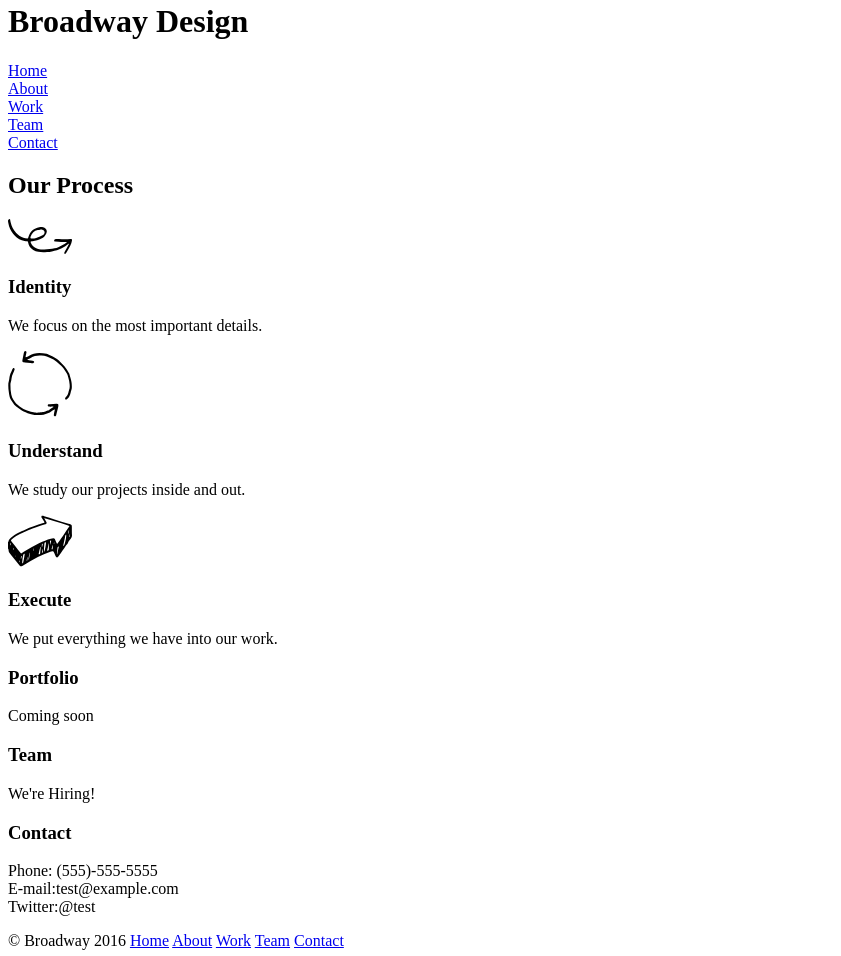
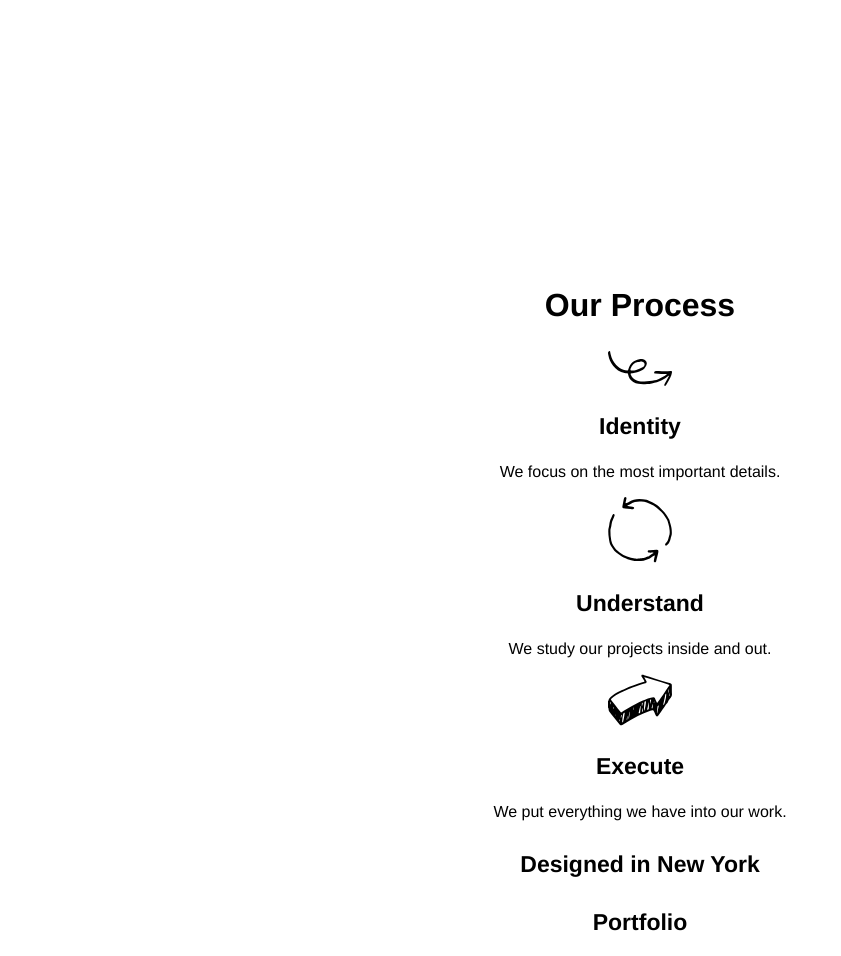
Before and after one commit to ScottDickson/broadway, a plain HTML site: page index.html in a window 1280 px wide. Shown: the part 18-974 px from the top of the page, without its empty margins (0-841 px from the left). Drawn offline with Linux system fonts and the light colour scheme.

Commit message:
add css without background

```diff
--- a/index.html
+++ b/index.html
@@ -25,6 +25,7 @@
     <img src="resources/images/execute.svg" alt="">
     <h3>Execute</h3>
     <p>We put everything we have into our work.</p>
+    <h4>Designed in New York</h4>
     <h3 id="work">Portfolio</h3>
     <p>Coming soon</p>
     <h3 id="team">Team</h3>
--- a/resources/css/style.css
+++ b/resources/css/style.css
@@ -0,0 +1,36 @@
+body {
+  text-align: center;
+  font-family: helvetica;
+}
+h1 {
+  font-size: 70px;
+  font-weight: bold;
+  color: white;
+}
+a {
+  font-size: 18px;
+  color: white;
+}
+h2 {
+  font-size: 32px;
+  font-weight: bold;
+}
+h3 {
+  font-size: 23px;
+  font-weight: bold;
+}
+h4 {
+  font-size: 23px;
+  font-weight: bold;
+  color: weight;
+}
+p {
+  font size: 14px;
+}
+footer {
+  text-align: left;
+  font-family: helvetica;
+  font-size: 11px;
+  color: white;
+  background-color: dimgray;
+}
```
